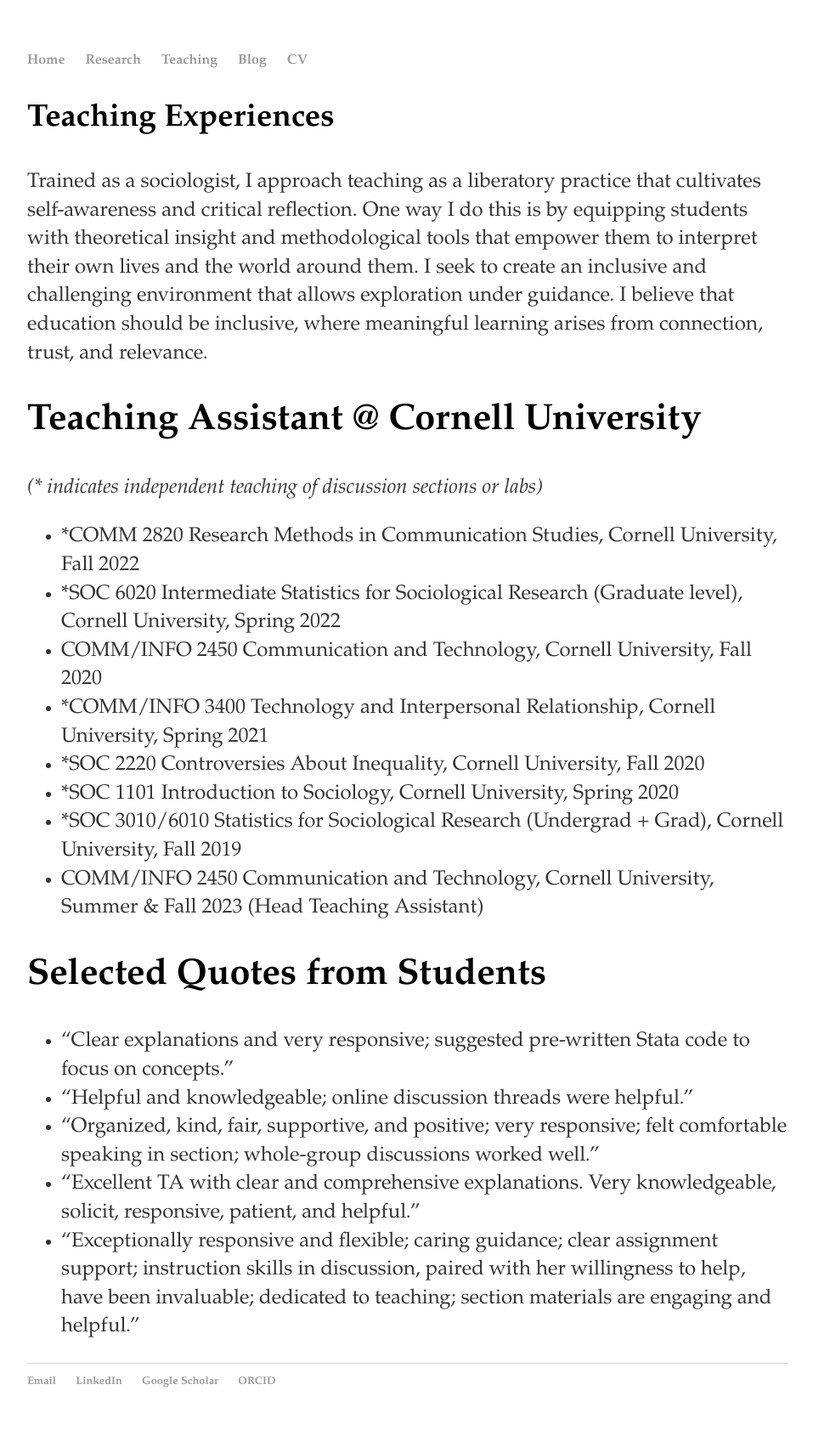
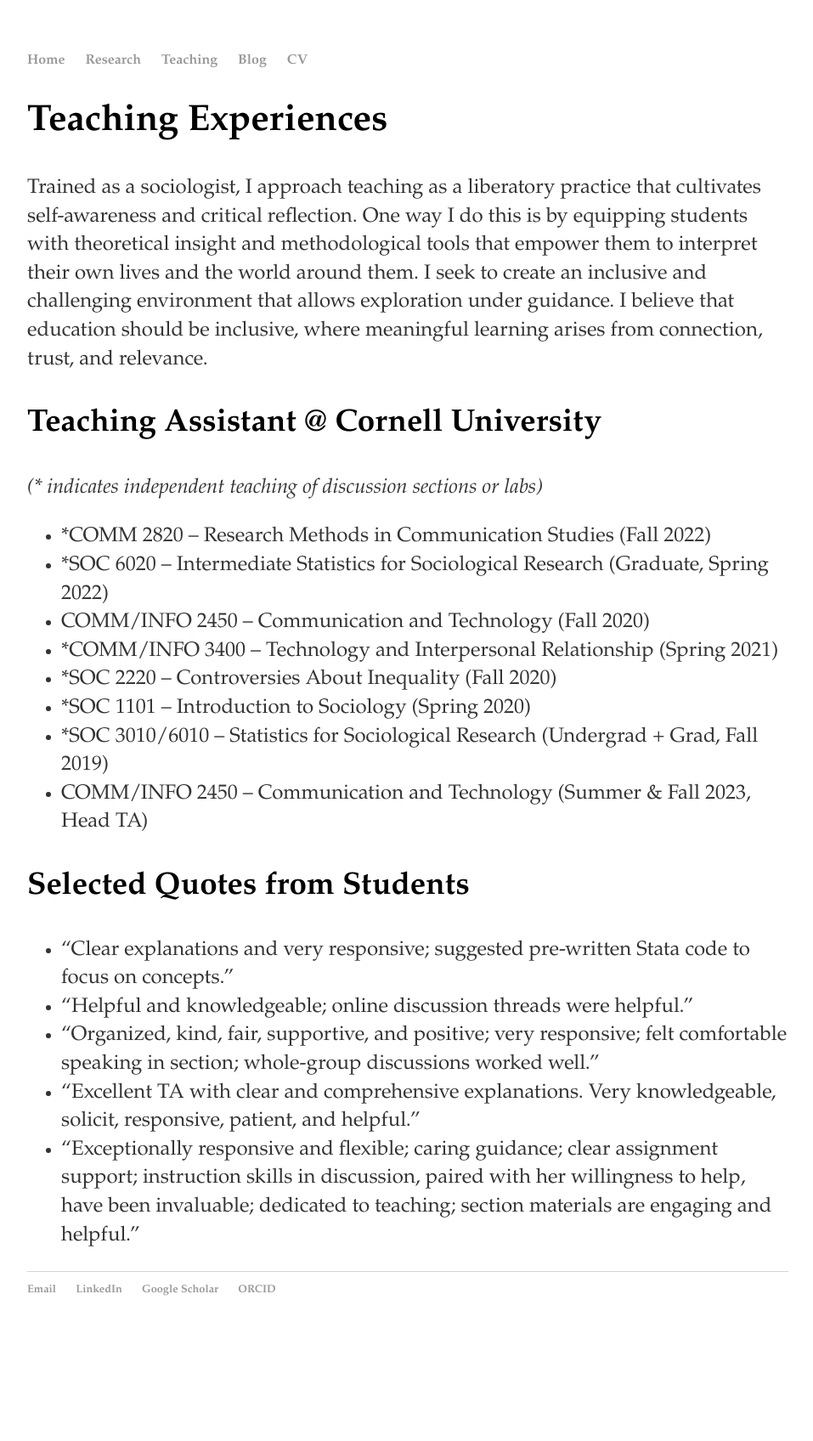
Before and after one commit to windyqu/windyqu.github.io, a Jekyll site: the page built from teaching/index.html, in a window 1280 px wide. Shown: the whole page at 85% size, without its empty margins (160-1117 px from the left). Built offline with Jekyll 4.4.1, drawn with Linux system fonts in a browser that asks for light colours; after the commit the page ends 1588 px from its top, so only the background shows below that.

Commit message:
Update index.html

```diff
--- a/teaching/index.html
+++ b/teaching/index.html
@@ -3,31 +3,36 @@
 title: Tianyao Qu's Homepage
 ---
 
-<div class="blurb">
-  <h3>Teaching Experiences</h3>
-  <p>
-    Trained as a sociologist, I approach teaching as a liberatory practice that cultivates self-awareness and critical reflection. One way I do this is by equipping students with theoretical insight and methodological tools that empower them to interpret their own lives and the world around them. I seek to create an inclusive and challenging environment that allows exploration under guidance. I believe that education should be inclusive, where meaningful learning arises from connection, trust, and relevance.
+<div class="blurb teaching-section">
+  <h2 class="section-title">Teaching Experiences</h2>
+  <p class="intro">
+    Trained as a sociologist, I approach teaching as a liberatory practice that cultivates
+    self-awareness and critical reflection. One way I do this is by equipping students with
+    theoretical insight and methodological tools that empower them to interpret their own lives
+    and the world around them. I seek to create an inclusive and challenging environment that
+    allows exploration under guidance. I believe that education should be inclusive, where
+    meaningful learning arises from connection, trust, and relevance.
   </p>
 
-  <h2>Teaching Assistant @ Cornell University</h2>
-  <p><em>(* indicates independent teaching of discussion sections or labs)</em></p>
-  <ul>
-    <li>*COMM 2820 Research Methods in Communication Studies, Cornell University, Fall 2022</li>
-    <li>*SOC 6020 Intermediate Statistics for Sociological Research (Graduate level), Cornell University, Spring 2022</li>
-    <li>COMM/INFO 2450 Communication and Technology, Cornell University, Fall 2020</li>
-    <li>*COMM/INFO 3400 Technology and Interpersonal Relationship, Cornell University, Spring 2021</li>
-    <li>*SOC 2220 Controversies About Inequality, Cornell University, Fall 2020</li>
-    <li>*SOC 1101 Introduction to Sociology, Cornell University, Spring 2020</li>
-    <li>*SOC 3010/6010 Statistics for Sociological Research (Undergrad + Grad), Cornell University, Fall 2019</li>
-    <li>COMM/INFO 2450 Communication and Technology, Cornell University, Summer & Fall 2023 (Head Teaching Assistant)</li>
+  <h3 class="sub-title">Teaching Assistant @ Cornell University</h3>
+  <p class="note"><em>(* indicates independent teaching of discussion sections or labs)</em></p>
+  <ul class="course-list">
+    <li>*COMM 2820 – Research Methods in Communication Studies (Fall 2022)</li>
+    <li>*SOC 6020 – Intermediate Statistics for Sociological Research (Graduate, Spring 2022)</li>
+    <li>COMM/INFO 2450 – Communication and Technology (Fall 2020)</li>
+    <li>*COMM/INFO 3400 – Technology and Interpersonal Relationship (Spring 2021)</li>
+    <li>*SOC 2220 – Controversies About Inequality (Fall 2020)</li>
+    <li>*SOC 1101 – Introduction to Sociology (Spring 2020)</li>
+    <li>*SOC 3010/6010 – Statistics for Sociological Research (Undergrad + Grad, Fall 2019)</li>
+    <li>COMM/INFO 2450 – Communication and Technology (Summer & Fall 2023, Head TA)</li>
   </ul>
 
-  <h2>Selected Quotes from Students</h2>
-  <ul>
+  <h3 class="sub-title">Selected Quotes from Students</h3>
+  <ul class="quote-list">
     <li>“Clear explanations and very responsive; suggested pre-written Stata code to focus on concepts.”</li>
     <li>“Helpful and knowledgeable; online discussion threads were helpful.”</li>
     <li>“Organized, kind, fair, supportive, and positive; very responsive; felt comfortable speaking in section; whole-group discussions worked well.”</li>
     <li>“Excellent TA with clear and comprehensive explanations. Very knowledgeable, solicit, responsive, patient, and helpful.”</li>
     <li>“Exceptionally responsive and flexible; caring guidance; clear assignment support; instruction skills in discussion, paired with her willingness to help, have been invaluable; dedicated to teaching; section materials are engaging and helpful.”</li>
   </ul>
-</div><!-- /.blurb -->
+</div>
```
